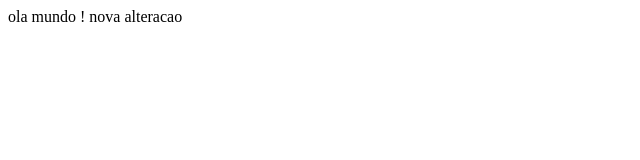
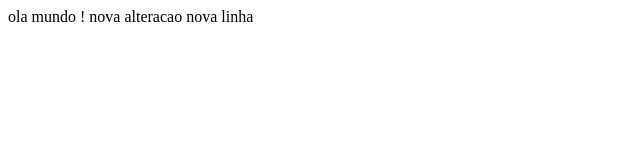
Before and after one commit to jeffersonas/testes, a plain HTML site: page index.html in a window 1280 px wide. Shown: the full height of the page, 0-640 px from the left. Drawn offline with Linux system fonts and the light colour scheme.

Commit message:
novo teste

```diff
--- a/index.html
+++ b/index.html
@@ -5,6 +5,7 @@
     <meta name="viewport" content="width=device-width, initial-scale=1.0">
     <title>teste</title>
     ola mundo ! nova alteracao
+    nova linha
 </head>
 <body>
 
```
